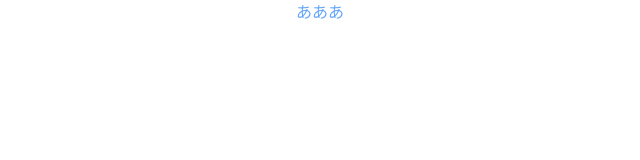
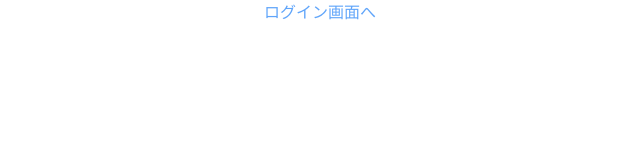
Before and after one commit to uto96315/all-you-need-engineer, a Next.js app: page / in a window 1280 px wide. Shown: the top 160 px of the page, without its empty margins (320-960 px from the left). Built offline with nearby package versions, Linux system fonts and the light colour scheme.

Commit message:
ログイン画面の擬似的なルーティング作成

```diff
--- a/src/pages/index.tsx
+++ b/src/pages/index.tsx
@@ -2,10 +2,12 @@ import Head from 'next/head';
 import Image from 'next/image';
 import { Inter } from '@next/font/google';
 import styles from '@/styles/Home.module.css';
+import { useRouter } from 'next/router';
 
 const inter = Inter({ subsets: ['latin'] });
 
 export default function Home() {
+  const { push } = useRouter();
   return (
     <>
       <Head>
@@ -15,7 +17,9 @@ export default function Home() {
         <link rel="icon" href="/favicon.ico" />
       </Head>
       <main>
-        <div className={style.container}>あああ</div>
+        <div className={style.container}>
+          <button onClick={() => { push("./authentication/login_page"); }}>ログイン画面へ</button>
+        </div>
       </main>
     </>
   );
```
